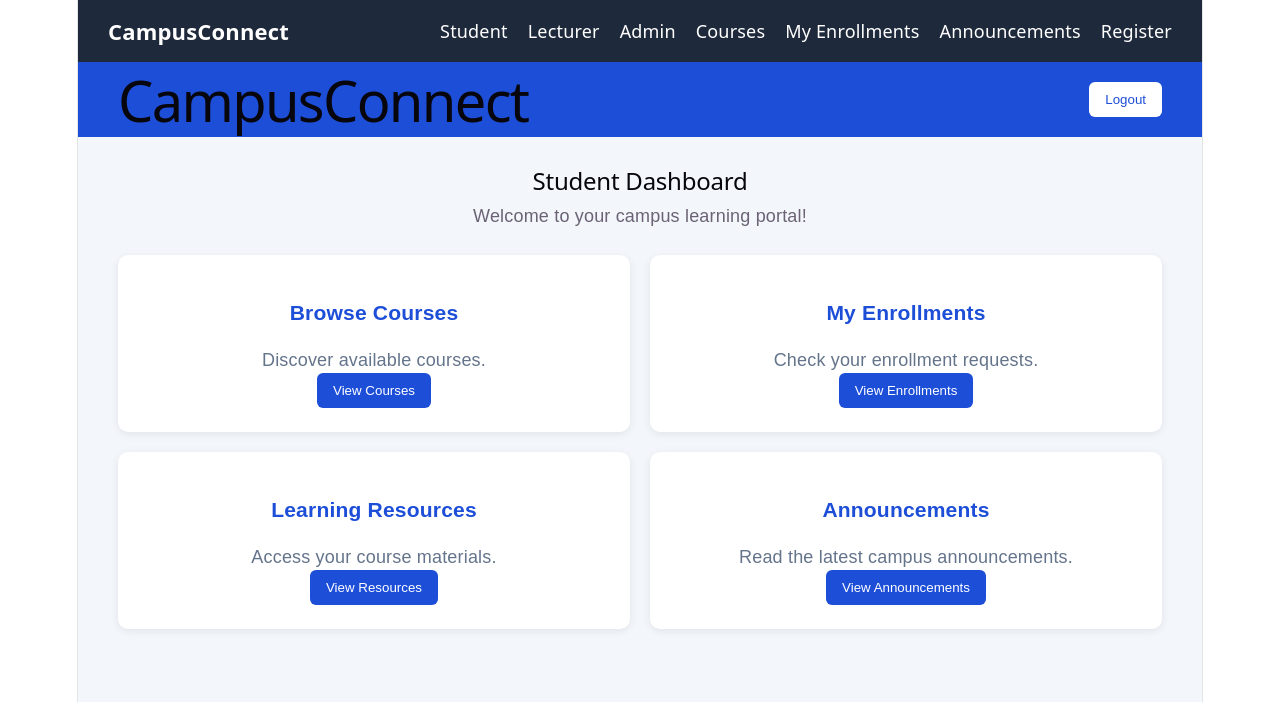
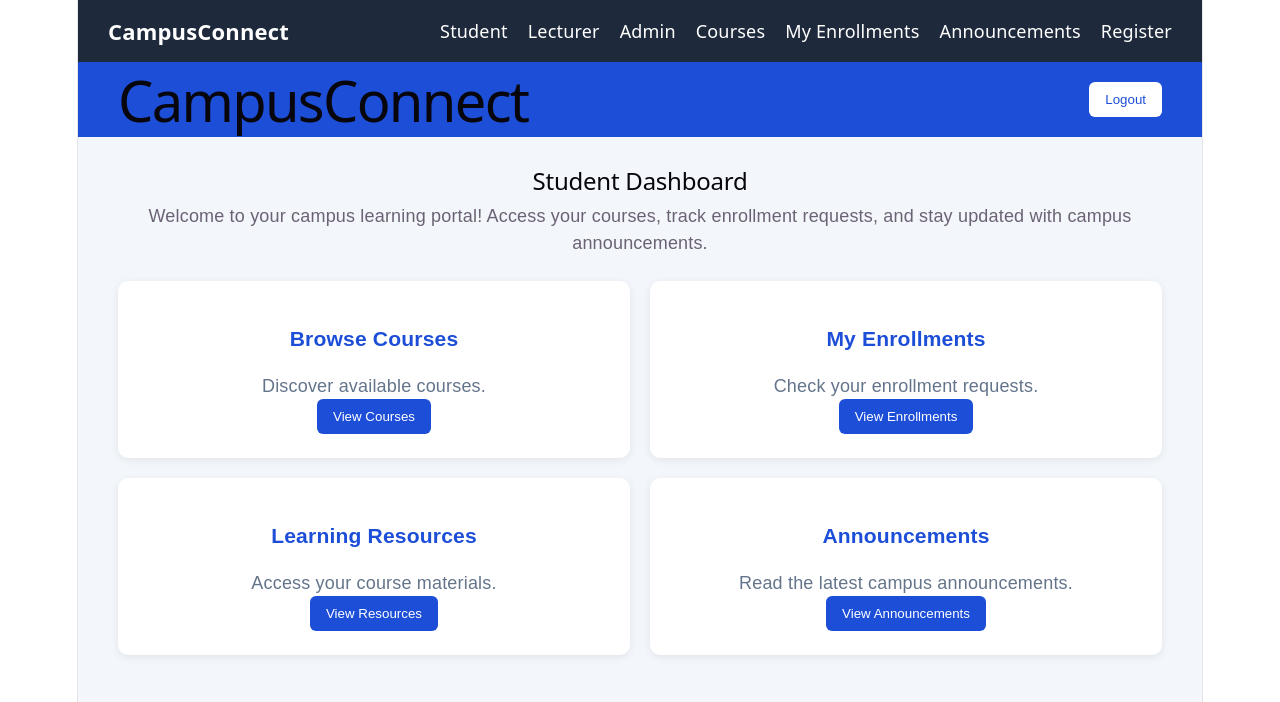
Before and after one commit to biniyam-rgb/CampusConnect, a React app in the folder frontend/: page /student-dashboard in a window 1280 px wide. Shown: the top 702 px of the page. Built offline with nearby package versions, Linux system fonts and the light colour scheme; the HTML template or start-up script is replaced by a standard one.

Commit message:
Improve student dashboard welcome text

```diff
--- a/frontend/src/pages/StudentDashboard.jsx
+++ b/frontend/src/pages/StudentDashboard.jsx
@@ -11,7 +11,7 @@ function StudentDashboard() {
 
       <main className="student-main">
         <h2>Student Dashboard</h2>
-        <p>Welcome to your campus learning portal!</p>
+        <p>Welcome to your campus learning portal! Access your courses, track enrollment requests, and stay updated with campus announcements.</p>
 
         <div className="dashboard-cards">
           <div className="dashboard-card">
```
